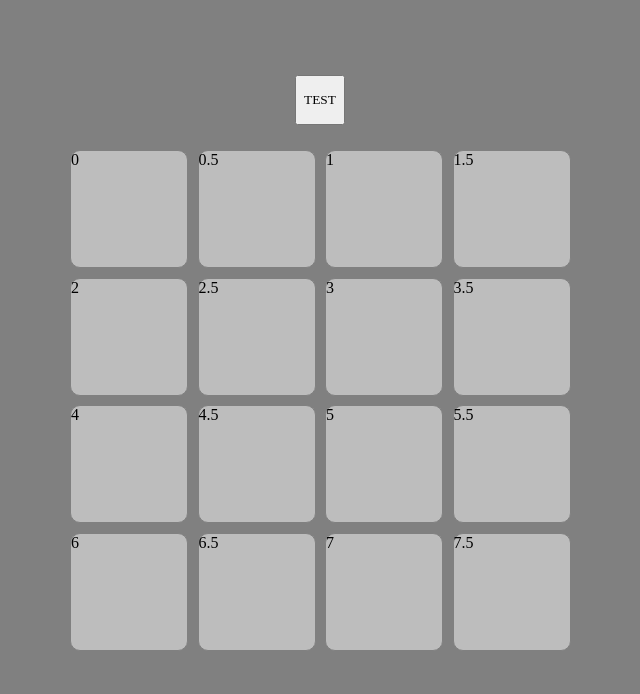
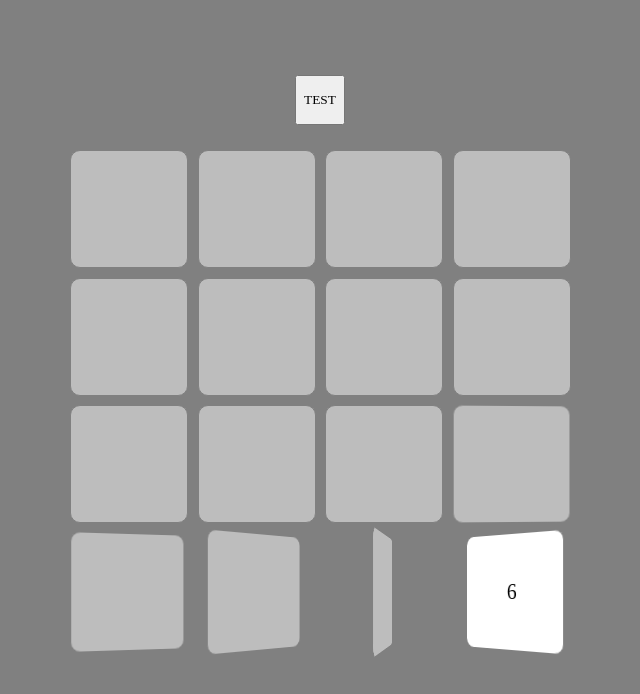
Before and after one commit to CCCWS/Mini-Game, a React (Create React App) app: page / in a window 1280 px wide. Shown: the top 694 px of the page, without its empty margins (320-960 px from the left). Built offline with nearby package versions, Linux system fonts and the light colour scheme; a web font is replaced by a local one.

Commit message:
miniGame

```diff
--- a/src/App.tsx
+++ b/src/App.tsx
@@ -1,47 +1,58 @@
 import React, { useEffect, useMemo, useState } from "react";
 import styled, { css } from "styled-components";
 
-interface clickItem {}
+const App = () => {
+  const animationDuration: number = 3;
+  const itemBase: number[] = useMemo(() => [1, 2, 3, 4, 5, 6, 7, 8], []);
 
-const App = () => {
-  const [bingoItem, setBingoItem] = useState<number[]>([]);
+  //itemBase를 2배로 복사후 랜덤정렬
+  const randomItemBase: number[] = useMemo(
+    () => itemBase.concat(itemBase).sort(() => Math.random() - 0.5),
+    [itemBase]
+  );
 
   const [firstClick, setFirstClick] = useState<number[]>([]);
   const [secondClick, setSecondClick] = useState<number[]>([]);
+  const [clearItem, setClearItem] = useState<number[]>([]);
 
   const [clickPossible, setClickPossible] = useState<boolean>(false);
-  const [clearItem, setClearItem] = useState<number[]>([]);
-
-  const [test, setTest] = useState<boolean>(false);
-
-  const itemBase: number[] = useMemo(() => [1, 2, 3, 4, 5, 6, 7, 8], []);
-  const animationDuration: number = 1;
 
   useEffect(() => {
-    if (bingoItem.length === 0) {
-      const newItemBase = itemBase.concat(itemBase);
-      newItemBase.sort(() => Math.random() - 0.5);
-      setBingoItem(newItemBase);
-    }
-  }, [itemBase, bingoItem, setBingoItem]);
+    //처음 로딩이 끝난후 일정시간 클릭 불가 처리
+    const delay: number =
+      (animationDuration + (randomItemBase.length - 1) / 4) * 1000;
 
-  const onTestHandler = () => {
-    const delay: number = (animationDuration + itemBase.length - 1 / 2) * 1000;
-    setTimeout(() => {
+    const clickPossibleTimeOut = setTimeout(() => {
       setClickPossible(true);
-    }, 7500);
-  };
+    }, delay);
+
+    return () => clearTimeout(clickPossibleTimeOut);
+  }, [randomItemBase]);
 
   useEffect(() => {
-    const delay: number = (animationDuration + itemBase.length - 1 / 2) * 1000;
+    //두번째 클릭 이후에 실행
+    let clickDelay: number = 1000;
+
+    if (secondClick.length > 0) {
+      if (firstClick[1] === secondClick[1]) {
+        setClearItem((prev) => [...prev, secondClick[1]]);
+        clickDelay = 0;
+      }
+
       setTimeout(() => {
+        setFirstClick([]);
+        setSecondClick([]);
         setClickPossible(true);
-      console.log(delay);
-    }, 7500);
-  }, [itemBase]);
+      }, clickDelay);
+    }
+  }, [firstClick, secondClick]);
 
   const onClickItem = (index: number, data: number) => {
     if (!clickPossible) {
+      return;
+    }
+
+    if (clearItem.includes(data)) {
       return;
     }
 
@@ -64,44 +75,26 @@ const App = () => {
     }
   };
 
-  //두번째 클릭 이후에 실행
-  useEffect(() => {
-    if (secondClick.length > 0) {
-      if (firstClick[1] === secondClick[1]) {
-        setClearItem((prev) => [...prev, secondClick[1]]);
-      }
-
-      setTimeout(() => {
-        setFirstClick([]);
-        setSecondClick([]);
-        setClickPossible(true);
-      }, 1000);
-    }
-  }, [firstClick, secondClick]);
-
   return (
     <Body>
       <Div>
-        <RefreshBtn onClick={onTestHandler}>TEST</RefreshBtn>
-        {bingoItem &&
-          bingoItem.map((data, index) => (
+        <RefreshBtn>TEST</RefreshBtn>
+        {randomItemBase.map((data, index) => (
           <Item key={index} onClick={() => onClickItem(index, data)}>
             <ItemDiv
-                firstclick={
-                  firstClick[0] === index && firstClick[1] === data
-                    ? true
-                    : false
+              $firstClick={
+                firstClick[0] === index && firstClick[1] === data ? true : false
               }
-                secondclick={
+              $secondClick={
                 secondClick[0] === index && secondClick[1] === data
                   ? true
                   : false
               }
-                clearcheck={clearItem.includes(data)}
+              $clearCheck={clearItem.includes(data)}
               animationduration={animationDuration}
-                delay={index / 2}
+              delay={index / 4}
             >
-                <Front>{index / 2}</Front>
+              <Front></Front>
               <Back>{data}</Back>
             </ItemDiv>
           </Item>
@@ -179,9 +172,9 @@ const Back = styled(CardDiv)`
 `;
 
 const ItemDiv = styled.div<{
-  firstclick: boolean;
-  secondclick: boolean;
-  clearcheck: boolean;
+  $firstClick: boolean;
+  $secondClick: boolean;
+  $clearCheck: boolean;
   animationduration: number;
   delay: number;
 }>`
@@ -193,14 +186,23 @@ const ItemDiv = styled.div<{
   transform-style: preserve-3d;
 
   transform: ${(props) =>
-    props.firstclick || props.secondclick
+    props.$firstClick || props.$secondClick
       ? "rotateY(180deg)"
       : "rotateY(0deg)"};
-  transform: ${(props) => props.clearcheck && "rotateY(180deg)"};
+  transform: ${(props) => props.$clearCheck && "rotateY(180deg)"};
+
+  ${Back} {
+    background-color: ${(props) => props.$clearCheck && "#5cf05c"};
+  }
+
+  /* ${CardDiv} {
+    box-shadow: ${(props) =>
+    (props.$firstClick || props.$secondClick) && "0px 0px 10px 1px red"};
+  } */
 
   animation-duration: ${(props) => `${props.animationduration}s`};
   animation-name: slidein;
-  animation-delay: ${(props) => `${props.delay / 2}s`};
+  animation-delay: ${(props) => `${props.delay}s`};
 
   @keyframes slidein {
     0% {
@@ -216,15 +218,6 @@ const ItemDiv = styled.div<{
     }
   }
 
-  ${Back} {
-    background-color: ${(props) => props.clearcheck && "#5cf05c"};
-  }
-
-  ${CardDiv} {
-    box-shadow: ${(props) =>
-      (props.firstclick || props.secondclick) && "0px 0px 10px 1px red"};
-  }
-
   &:hover {
     cursor: pointer;
   }
--- a/src/GlobalStyle.ts
+++ b/src/GlobalStyle.ts
@@ -11,7 +11,6 @@ const GlobalStyle = createGlobalStyle`
 
 *{
     box-sizing: border-box;
-    overscroll-behavior: contain;
     font-family : BMJUA;
     margin: 0;
 }
--- a/src/index.tsx
+++ b/src/index.tsx
@@ -7,8 +7,8 @@ const root = ReactDOM.createRoot(
   document.getElementById("root") as HTMLElement
 );
 root.render(
-  <React.StrictMode>
+  <>
     <GlobalStyle />
     <App />
-  </React.StrictMode>
+  </>
 );
```
Lines whose indentation alone changed are shown as unchanged.
